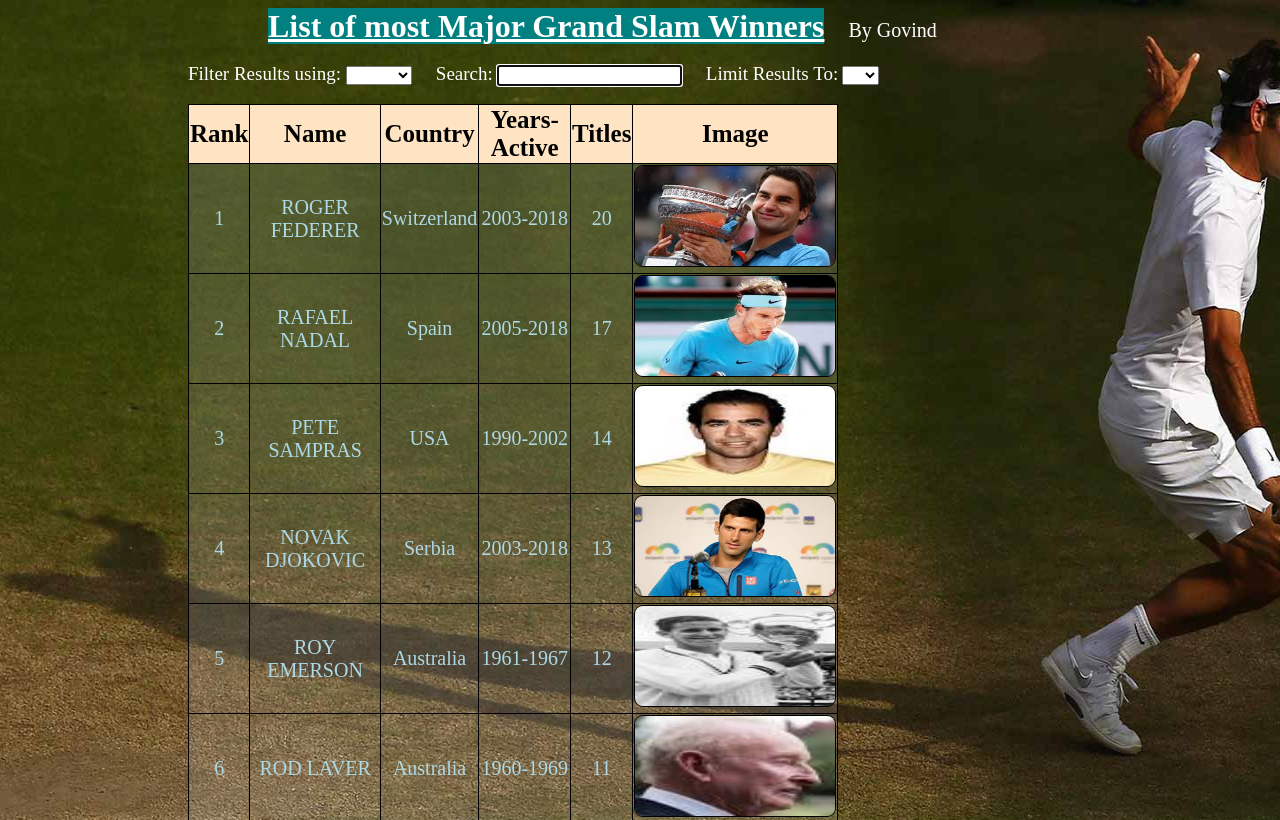
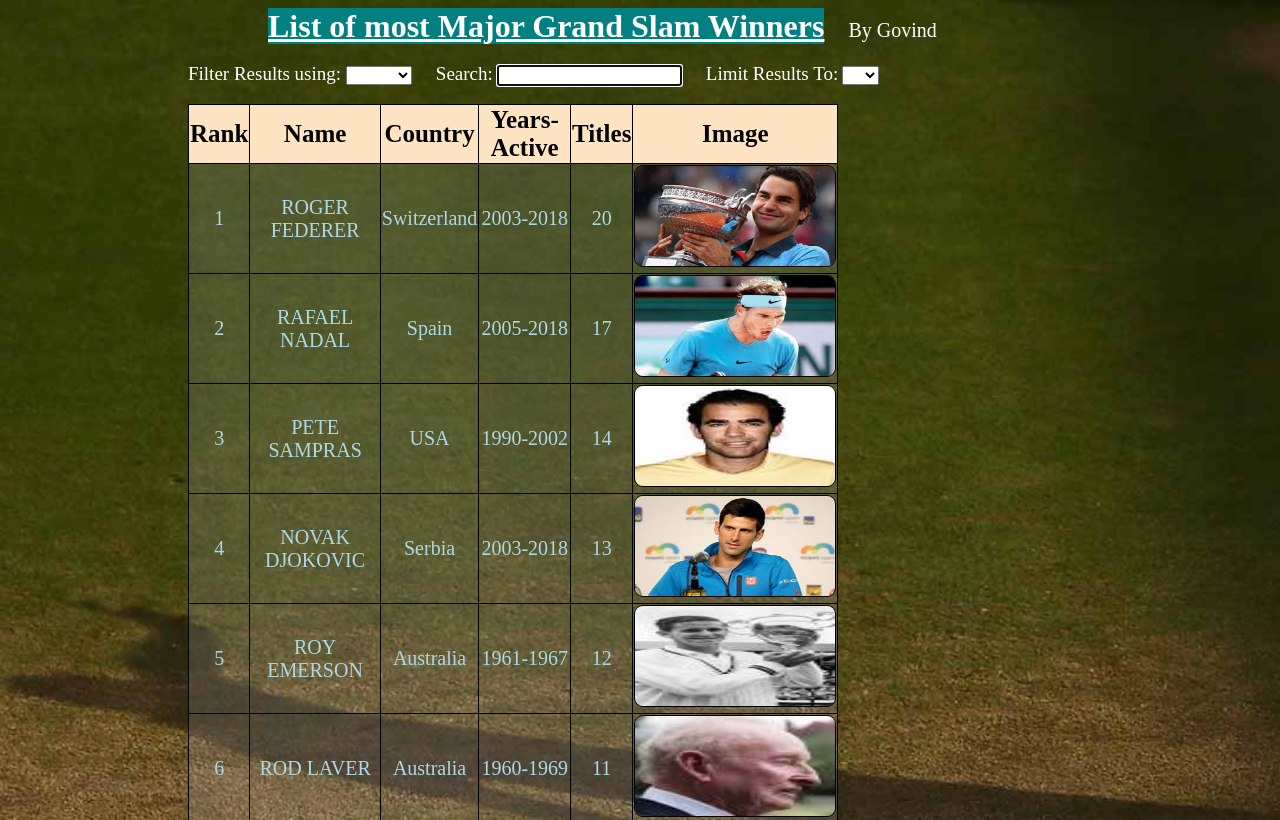
Before and after one commit to codingfusion/codingfusion.github.io, a plain HTML site: page index.html in a window 1280 px wide. Shown: the top 820 px of the page. Drawn offline with nearby package versions, Linux system fonts and the light colour scheme.

Commit message:
modifying css

```diff
--- a/style.css
+++ b/style.css
@@ -2,7 +2,7 @@ body{
     /*background-color: rgba(20,20,20,0.4);   */
     background-repeat: repeat-y;
     background-image: url("tennis/roger.jpg");
-    background-size: 1700px 1080px;
+    background-size: cover;
     background-attachment: scroll;
 }
 
```
Also changed, not shown: index.html (+1 -1 lines).
